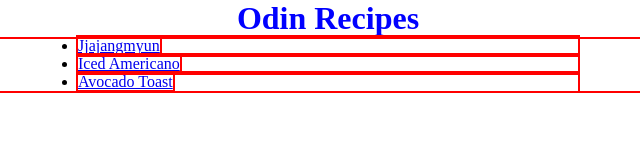
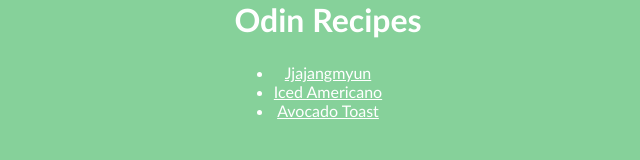
Before and after one commit to sumiyi/odin-recipes, a plain HTML site: page index.html in a window 1280 px wide. Shown: the whole page, without its empty margins (312-952 px from the left). Drawn offline with Linux system fonts and the light colour scheme.

Commit message:
Add stylesheet for recipes

```diff
--- /dev/null
+++ b/recipes/recipes.css
@@ -0,0 +1,5 @@
+* {
+    margin: 0;
+    padding: 0;
+    box-sizing: border-box;
+}
--- a/styles.css
+++ b/styles.css
@@ -3,16 +3,29 @@
     margin: 0;
     padding: 0;
     box-sizing: border-box;
-    outline: 2px solid red;
+    font-family: 'Trebuchet MS', 'Lucida Sans Unicode', 'Lucida Grande', 'Lucida Sans', Arial, sans-serif;
+    color: white;
+}
 
+body {
+    width: 500px;
+    margin: 0 auto;
+    text-align: center;
+    background-color: #86d19a;
 }
 
 .title {
-    text-align: center;
-    color: blue;
+    margin-bottom: 24px;
 }
 
 .list-container {
-    width: 500px;
+    display: inline-block;
     margin: 0 auto;
 }
+
+a {
+}
+
+a:hover {
+    color: black;
+}
```
Also changed, not shown: recipes/jjajangmyun.html (+2 -1 lines).
